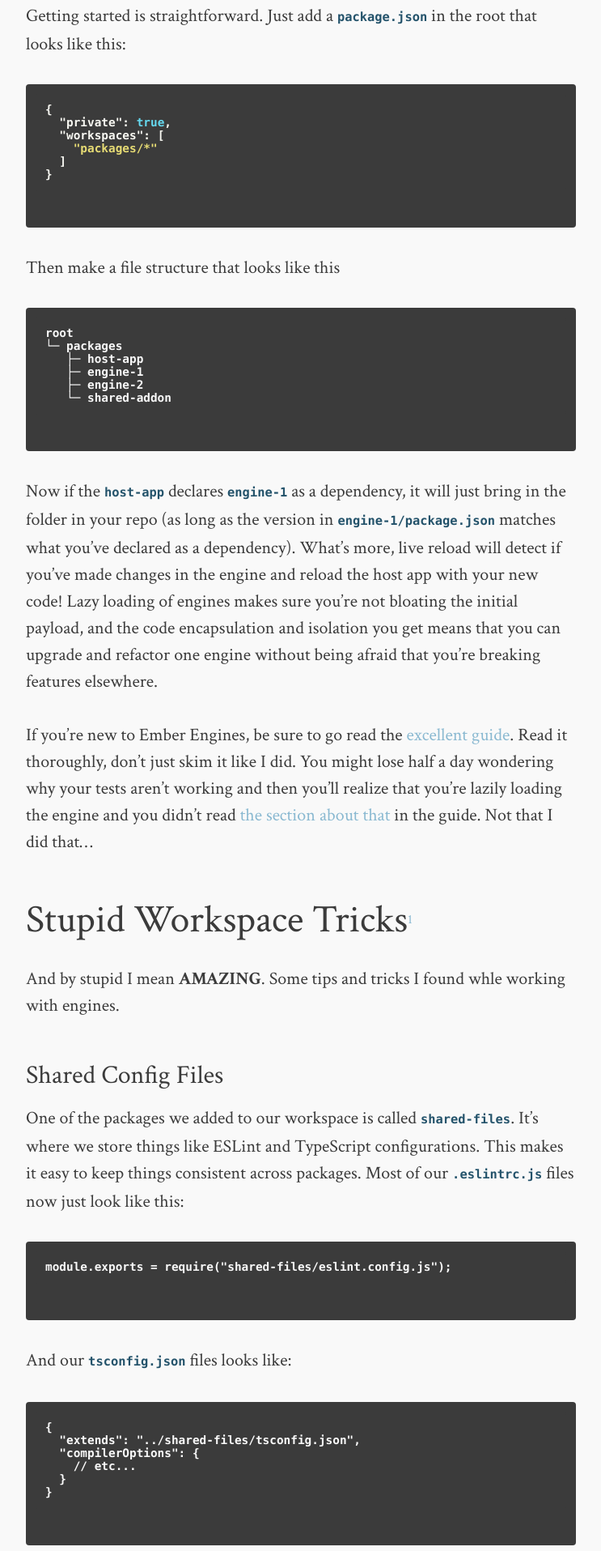
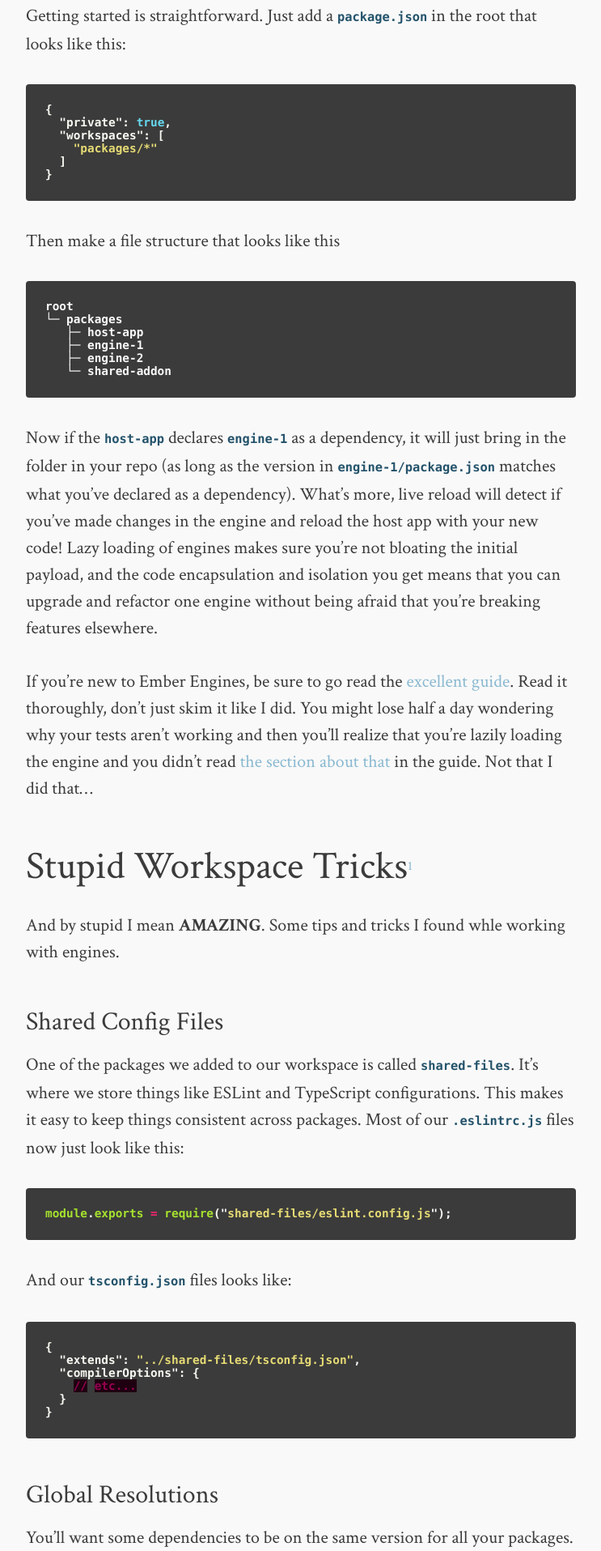
Before and after one commit to luketheobscure/luketheobscure.github.io, a Jekyll site: the page built from _posts/2019-08-11-how-to-write-an-ambitious-app.md, in a window 1280 px wide. Shown: the part 2800-4715 px from the top of the page at 81% size, without its empty margins (268-1011 px from the left). Built offline with Jekyll 4.4.1, drawn with Linux system fonts in a browser that asks for light colours; comment, search, counter and statistics services are not loaded; some of the changed text lies outside the part shown.

Commit message:
Fix style.

````diff
--- a/_posts/2019-08-11-how-to-write-an-ambitious-app.md
+++ b/_posts/2019-08-11-how-to-write-an-ambitious-app.md
@@ -63,13 +63,13 @@
 
 One of the packages we added to our workspace is called `shared-files`. It's where we store things like ESLint and TypeScript configurations. This makes it easy to keep things consistent across packages. Most of our `.eslintrc.js` files now just look like this:
 
-```
+```js
 module.exports = require("shared-files/eslint.config.js");
 ```
 
 And our `tsconfig.json` files looks like:
 
-```
+```json
 {
   "extends": "../shared-files/tsconfig.json",
   "compilerOptions": {
@@ -82,7 +82,7 @@
 
 You'll want some dependencies to be on the same version for all your packages. This is especially true for things like Ember Engines, since the host and the engine will need to updated in lockstep. Simply add a resolutions block to the root `package.json` file:
 
-```
+```json
 {
   "private": true,
   "workspaces": [
@@ -96,7 +96,7 @@
 
 Then your individual packages can simply declare the dependency like so:
 
-```
+```json
 "ember-engines": "*"
 ```
 
--- a/assets/css/i.css
+++ b/assets/css/i.css
@@ -309,12 +309,15 @@
   font-weight: bold;
 }
 
+.highlighter-rouge {
+  margin-bottom: 33px;
+}
+
 .highlight {
   background: #3b3b3b;
   padding: 12px;
   border-radius: 4px;
-  margin-bottom: 33px;
-  overflow-x: scroll;
+  overflow-x: auto;
 }
 .highlight code {
   color: #f9f9f9;
````
